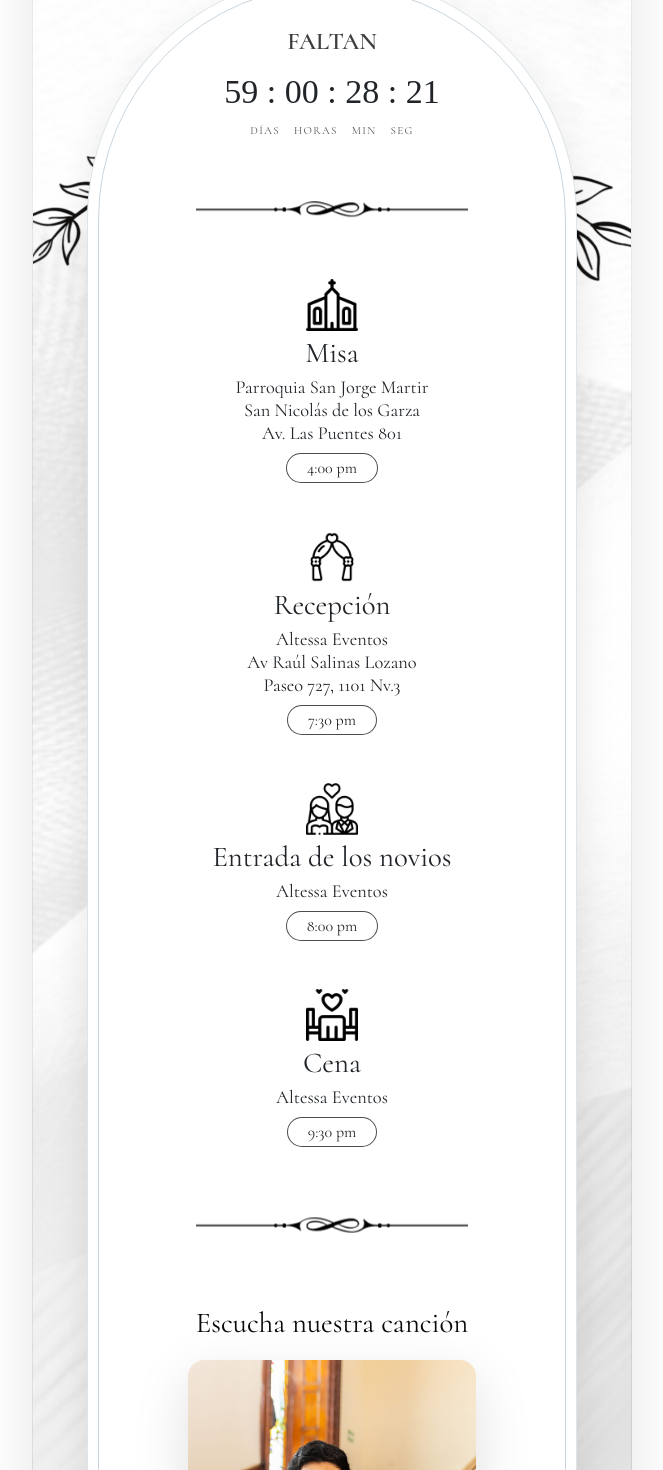
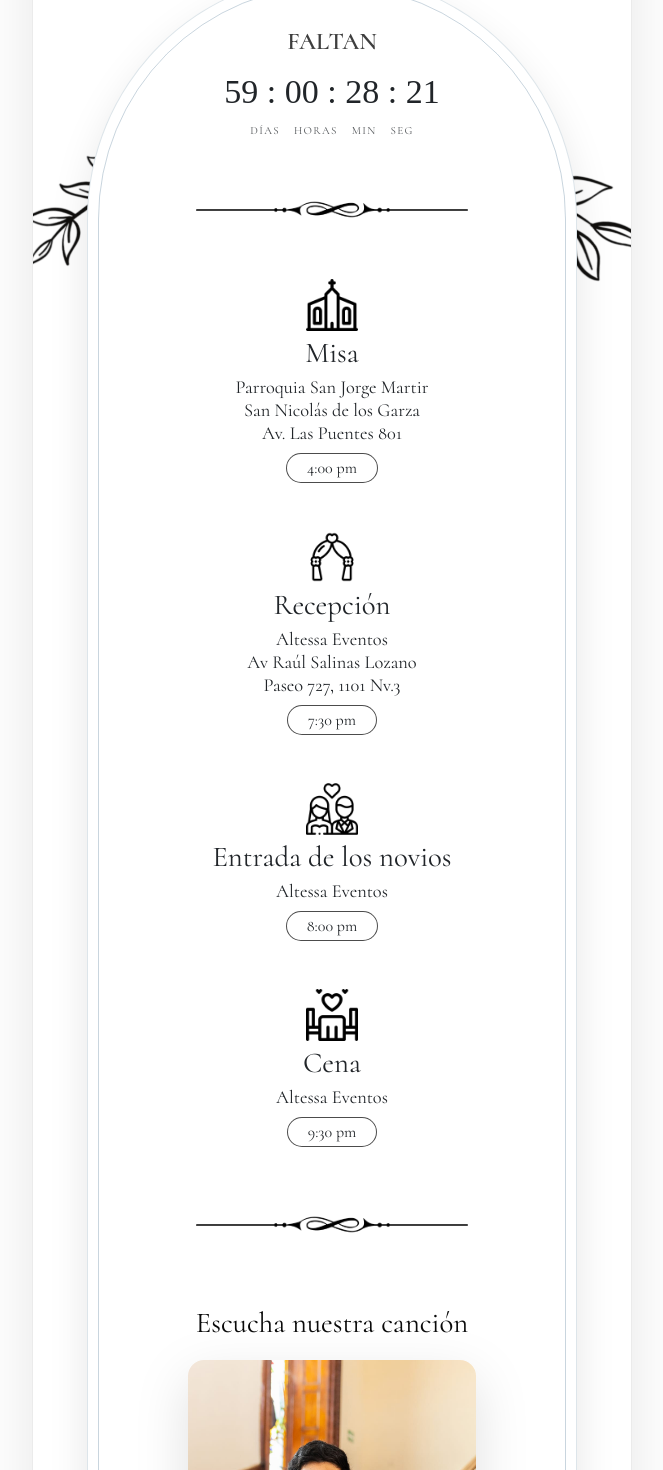
Before and after one commit to Andrew-gzz/A-D, an Angular app: page / in a window 1280 px wide. Shown: the part 960-2430 px from the top of the page, without its empty margins (308-971 px from the left). Built offline with nearby package versions, Linux system fonts and the light colour scheme.

Commit message:
Enhance landing page layout and styles by updating background images and adding responsive dividers

```diff
--- a/src/app/components/landing-page/landing-page.css
+++ b/src/app/components/landing-page/landing-page.css
@@ -26,8 +26,6 @@
   justify-content: center;
   max-width: 600px;
   margin: auto;
-
-  background: url("../../../assets/Fondo.png");
   background-size: cover;
   background-position: center;
   background-repeat: no-repeat;
@@ -462,7 +460,16 @@
   max-width: 60%;
   height: 120px;
   margin: 0 auto;
-  background: url("../../../assets/Separador.png") center/contain no-repeat;
+  display: flex;
+  align-items: center;
+  justify-content: center;
+}
+
+.divider-img{
+  width: 100%;
+  height: 100%;
+  object-fit: contain;
+  display: block;
 }
 
 .reveal-init{
--- a/src/app/components/landing-page/landing-page.html
+++ b/src/app/components/landing-page/landing-page.html
@@ -9,7 +9,7 @@
  href="https://cdnjs.cloudflare.com/ajax/libs/animate.css/4.1.1/animate.min.css"/>
 
 
-<div class="invite-wrap">
+<div class="invite-wrap" background-image="assets/Fondo.png">
   <div class="invite-shell">
     <div class="it-msj">
       <img class="flores-bg-2" src="assets/Flores.png" alt="Flores">
@@ -56,7 +56,9 @@
           <span>DÍAS</span><span>HORAS</span><span>MIN</span><span>SEG</span>
         </div>
 
-        <div class="divider-final"></div>
+        <div class="divider-final">
+          <img class="divider-img" src="assets/Separador.png" alt="" aria-hidden="true">
+        </div>
 
         <!-- ITINERARIO -->
         <div class="it-block">
@@ -96,7 +98,9 @@
         </div>
 
         <!--Seccion de musica-->
-        <div class="divider-final"></div>
+        <div class="divider-final">
+          <img class="divider-img" src="assets/Separador.png" alt="" aria-hidden="true">
+        </div>
 
 
         <div class="music-block text-center">
@@ -149,7 +153,9 @@
         </div>
 
         <!-- Codigo de vestimenta -->
-        <div class="divider-final"></div>
+                <div class="divider-final">
+          <img class="divider-img" src="assets/Separador.png" alt="" aria-hidden="true">
+        </div>
 
         <div class="d-flex flex-column align-items-center w-100 mx-auto">
             <div class="it-block mx-auto">
@@ -177,7 +183,9 @@
             </div>
         </div>
 
-        <div class="divider-final"></div>
+        <div class="divider-final">
+          <img class="divider-img" src="assets/Separador.png" alt="" aria-hidden="true">
+        </div>
 
         <!-- Imagen A&D -->
         <div class="ad-section">
```
